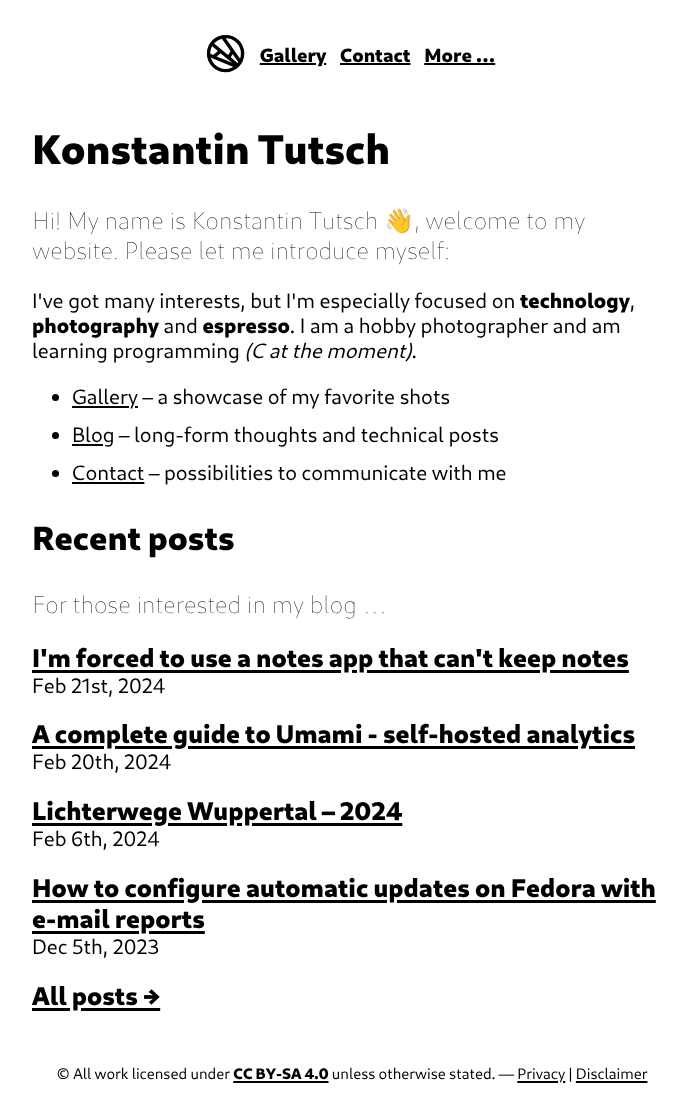
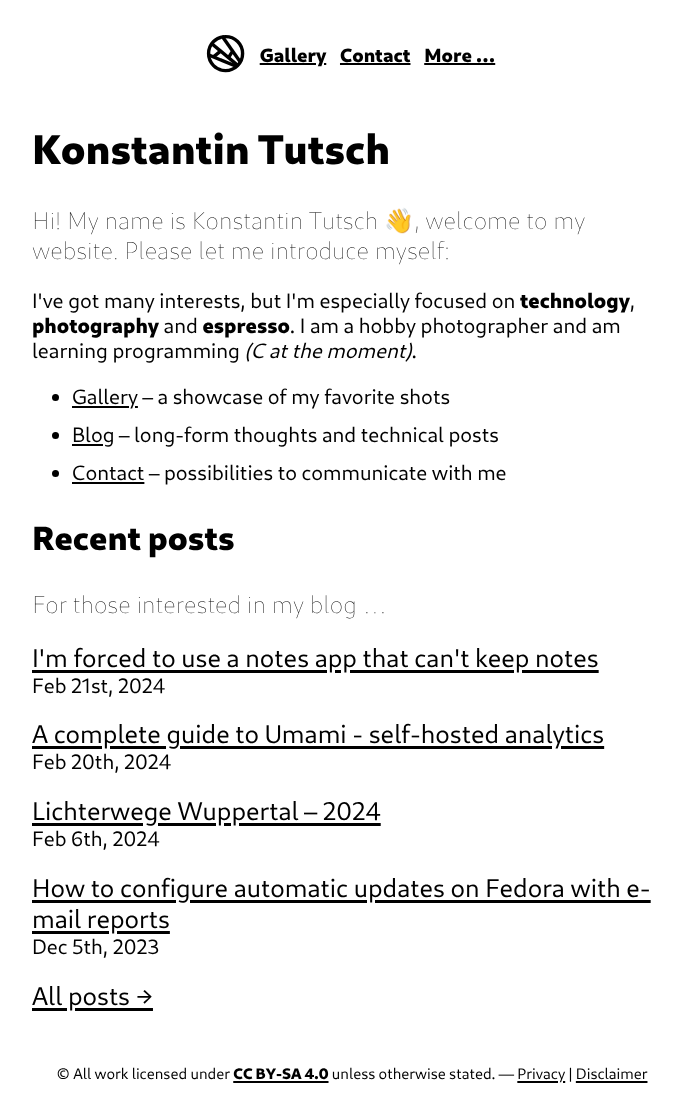
Before and after one commit to konstantintutsch/website, a Jekyll site: the page built from index.html, in a window 1280 px wide. Shown: the whole page, without its empty margins (288-975 px from the left). Built offline with Jekyll 4.4.1, drawn with Linux system fonts in a browser that asks for light colours.

Commit message:
Post titles no longer bold
Can be overwhelming

```diff
--- a/assets/css/style.css
+++ b/assets/css/style.css
@@ -188,7 +188,6 @@ del {
 }
 .preview-title {
     font-size: 1.6rem;
-    font-weight: var(--bold);
 }
 
 .preview-title + .date {
```
